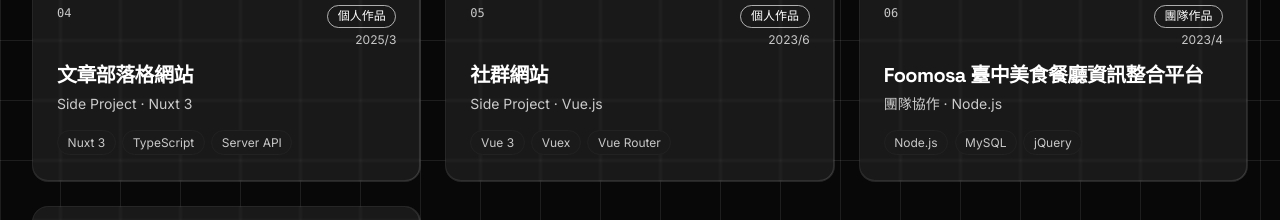
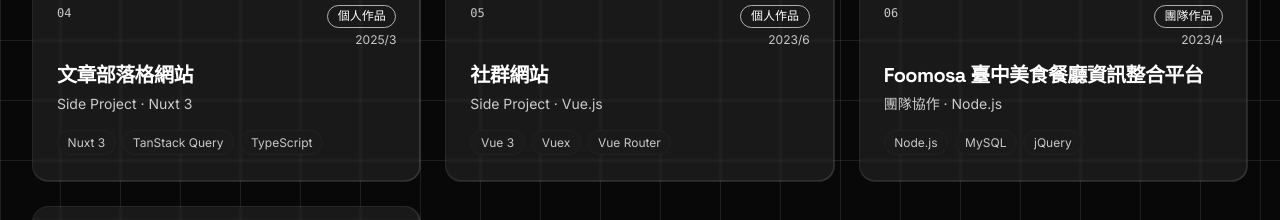
Before and after one commit to Sammyyaaa/SamYen-s-Space, a Vue app: page / in a window 1280 px wide. Shown: the part 1580-1800 px from the top of the page. Built offline with nearby package versions, Linux system fonts and the light colour scheme.

Commit message:
fix: 更新部落格網站專案資訊

```diff
--- a/src/stores/portfolioStore.ts
+++ b/src/stores/portfolioStore.ts
@@ -1,285 +1,334 @@
-import { defineStore } from 'pinia'
-import { ref, computed } from 'vue'
-import type { Project, Stat, Skill } from '@/types'
+import { defineStore } from "pinia";
+import { ref, computed } from "vue";
+import type { Project, Stat, Skill } from "@/types";
 
-
-export const usePortfolioStore = defineStore('portfolio', () => {
+export const usePortfolioStore = defineStore("portfolio", () => {
   // ── Projects ──
   const projects = ref<Project[]>([
     {
-      id: 'nanshan-life-insurance',
-      title: '南山人壽 — 團險自費加保平台',
-      subtitle: '金融保險 · 前台 / 後台',
+      id: "nanshan-life-insurance",
+      title: "南山人壽 — 團險自費加保平台",
+      subtitle: "金融保險 · 前台 / 後台",
       description:
-        '專案為新開發產品，專門為各企業對員工提供客製化的投保計畫，依照規格文件所規範的尺寸、顏色、間距等，進行開發共用元件，提升開發效率與維護性。與 PM 和 UI&UX 設計師討論優化操作介面，並與後端提供的 Swagger 文件進行串接 API。',
-      tags: ['Vite', 'Vue 3', 'TypeScript', 'Vue Router', 'Vue Animation', 'Pinia', 'Axios', 'SCSS', 'TailwindCSS', 'VeeValidate', 'Vue Draggable', 'Vue Datepicker', 'Swiper'],
-      tools: ['ESLint', 'Prettier', 'SourceTree', 'Postman', 'Git'],
-      year: '2024',
-      period: '2023/9 — 2024/9',
-      category: 'company',
-      cover: '/images/project-nanshan-life.jpg',
-      color: '#4461f2',
+        "專案為新開發產品，專門為各企業對員工提供客製化的投保計畫，依照規格文件所規範的尺寸、顏色、間距等，進行開發共用元件，提升開發效率與維護性。與 PM 和 UI&UX 設計師討論優化操作介面，並與後端提供的 Swagger 文件進行串接 API。",
+      tags: [
+        "Vite",
+        "Vue 3",
+        "TypeScript",
+        "Vue Router",
+        "Vue Animation",
+        "Pinia",
+        "Axios",
+        "SCSS",
+        "TailwindCSS",
+        "VeeValidate",
+        "Vue Draggable",
+        "Vue Datepicker",
+        "Swiper",
+      ],
+      tools: ["ESLint", "Prettier", "SourceTree", "Postman", "Git"],
+      year: "2024",
+      period: "2023/9 — 2024/9",
+      category: "company",
+      cover: "/images/project-nanshan-life.jpg",
+      color: "#4461f2",
       featured: true,
       sections: [
         {
-          title: '前台功能',
+          title: "前台功能",
           items: [
-            '企業員工帳號登入及登出',
-            '首頁套用後台自定義的網頁模板、保單明細及規範、保單異動申請進度',
-            '員工進行本人和家屬的投保計畫申請 / 異動、已投保計畫查詢',
-            '上傳身份證明文件，由後端影像辨識簽名文字',
+            "企業員工帳號登入及登出",
+            "首頁套用後台自定義的網頁模板、保單明細及規範、保單異動申請進度",
+            "員工進行本人和家屬的投保計畫申請 / 異動、已投保計畫查詢",
+            "上傳身份證明文件，由後端影像辨識簽名文字",
           ],
         },
         {
-          title: '後台功能',
+          title: "後台功能",
           items: [
-            '系統 Saml Token 驗證登入及登出',
-            '設定該企業的前台登入碼及名單',
-            '角色權限的編輯，依照角色調整權限操作範圍',
-            '管理員帳號選用角色權限、資料編輯、切換帳號使用狀態',
-            '編輯前台網站保單資訊和使用規則',
-            '自定義該企業前台網站首頁模版',
-            '客製化該企業保單計畫內容，提供員工在前台網站選擇投保計畫',
+            "系統 Saml Token 驗證登入及登出",
+            "設定該企業的前台登入碼及名單",
+            "角色權限的編輯，依照角色調整權限操作範圍",
+            "管理員帳號選用角色權限、資料編輯、切換帳號使用狀態",
+            "編輯前台網站保單資訊和使用規則",
+            "自定義該企業前台網站首頁模版",
+            "客製化該企業保單計畫內容，提供員工在前台網站選擇投保計畫",
           ],
         },
       ],
     },
     {
-      id: 'nanshan-property-insurance',
-      title: '南山產險 — 網路投保中心（前台）/ 網路會員管理平台（後台）',
-      subtitle: '平台整合優化 · 前台 / 後台',
+      id: "nanshan-property-insurance",
+      title: "南山產險 — 網路投保中心（前台）/ 網路會員管理平台（後台）",
+      subtitle: "平台整合優化 · 前台 / 後台",
       description:
-        '專案為產品的整併優化案，於南山網路投保中心和南山 LINE 兩大投保平台進行資料庫整合，因此在前後台需大規模改動 API 流程和 OTP 驗證步驟。',
-      tags: ['AngularCli', 'TypeScript', 'Angular Forms', 'Angular Material', 'Axios', 'SCSS', 'Bootstrap', 'RxJS', 'Moment.js'],
-      tools: ['ESLint', 'Prettier', 'SourceTree', 'Postman', 'Git'],
-      year: '2024',
-      period: '2024/6 — 2024/9',
-      category: 'company',
-      cover: '/images/project-nanshan-property.jpg',
-      color: '#a855f7',
+        "專案為產品的整併優化案，於南山網路投保中心和南山 LINE 兩大投保平台進行資料庫整合，因此在前後台需大規模改動 API 流程和 OTP 驗證步驟。",
+      tags: [
+        "AngularCli",
+        "TypeScript",
+        "Angular Forms",
+        "Angular Material",
+        "Axios",
+        "SCSS",
+        "Bootstrap",
+        "RxJS",
+        "Moment.js",
+      ],
+      tools: ["ESLint", "Prettier", "SourceTree", "Postman", "Git"],
+      year: "2024",
+      period: "2024/6 — 2024/9",
+      category: "company",
+      cover: "/images/project-nanshan-property.jpg",
+      color: "#a855f7",
       featured: true,
-      link: 'https://ecrwd.nanshangeneral.com.tw/nanshanEC/',
+      link: "https://ecrwd.nanshangeneral.com.tw/nanshanEC/",
       sections: [
         {
-          title: '前台優化',
+          title: "前台優化",
           items: [
-            '兩大平台整合，重構部分產品既有 API 架構，重新設計 API 資料流程',
-            '根據帳號合併的狀態，執行對應的 OTP 驗證邏輯',
+            "兩大平台整合，重構部分產品既有 API 架構，重新設計 API 資料流程",
+            "根據帳號合併的狀態，執行對應的 OTP 驗證邏輯",
           ],
         },
         {
-          title: '後台優化',
+          title: "後台優化",
           items: [
-            '兩大平台整合，重構後台所有 API 架構與流程',
-            '後台操作 UI/UX 介面優化',
-            '新增帳號合併狀態相關欄位，並增設管理權限功能',
+            "兩大平台整合，重構後台所有 API 架構與流程",
+            "後台操作 UI/UX 介面優化",
+            "新增帳號合併狀態相關欄位，並增設管理權限功能",
           ],
         },
       ],
     },
     {
-      id: 'nanshan-sales-platform',
-      title: '南山產險 — 銷售作業平台',
-      subtitle: '功能擴充 · UI 優化',
+      id: "nanshan-sales-platform",
+      title: "南山產險 — 銷售作業平台",
+      subtitle: "功能擴充 · UI 優化",
       description:
-        '此專案為新增功能、UI 優化案，提供銷售人員銷售作業平台中多種保單業務查詢，UI 介面優化使銷售人員更直覺使用投保業務功能。',
-      tags: ['AngularCli', 'TypeScript', 'Angular Forms', 'Angular Material', 'Axios', 'SCSS', 'Bootstrap', 'RxJS', 'Moment.js'],
-      tools: ['ESLint', 'Prettier', 'SourceTree', 'Postman', 'Git'],
-      year: '2024',
-      period: '2024/3 — 2024/8',
-      category: 'company',
-      cover: '/images/project-nanshan-sales.jpg',
-      color: '#06b6d4',
+        "此專案為新增功能、UI 優化案，提供銷售人員銷售作業平台中多種保單業務查詢，UI 介面優化使銷售人員更直覺使用投保業務功能。",
+      tags: [
+        "AngularCli",
+        "TypeScript",
+        "Angular Forms",
+        "Angular Material",
+        "Axios",
+        "SCSS",
+        "Bootstrap",
+        "RxJS",
+        "Moment.js",
+      ],
+      tools: ["ESLint", "Prettier", "SourceTree", "Postman", "Git"],
+      year: "2024",
+      period: "2024/3 — 2024/8",
+      category: "company",
+      cover: "/images/project-nanshan-sales.jpg",
+      color: "#06b6d4",
       featured: true,
-      link: 'https://www.nanshangeneral.com.tw/',
+      link: "https://www.nanshangeneral.com.tw/",
       sections: [
         {
-          title: '優化',
-          items: [
-            '個人保險（汽車、機車、旅遊等保險）UI/UX 操作介面優化',
-          ],
+          title: "優化",
+          items: ["個人保險（汽車、機車、旅遊等保險）UI/UX 操作介面優化"],
         },
         {
-          title: '新增功能',
+          title: "新增功能",
           items: [
-            '新增企業保險（工程保險、商業火險）申請、異動、保單明細查詢功能',
-            '跨平台查詢個人旅遊險資料功能',
+            "新增企業保險（工程保險、商業火險）申請、異動、保單明細查詢功能",
+            "跨平台查詢個人旅遊險資料功能",
           ],
         },
       ],
     },
     {
-      id: 'blog-nuxt3',
-      title: '文章部落格網站',
-      subtitle: 'Side Project · Nuxt 3',
+      id: "blog-nuxt3",
+      title: "文章部落格網站",
+      subtitle: "Side Project · Nuxt 3",
       description:
-        '以 Nuxt 3 開發的文章部落格網站，使用者在頁面上在未登入時，可操作搜尋、排序進行文章閱覽，經由登入驗證後才會顯示並操作新增、修改、刪除等編輯文章功能，使用 Neon 作為雲端 SQL 資料庫，透過 Nuxt 3 Server API，與資料庫進行 API 串接，開發過程中，使用 Git 進行版本控制，並將程式碼推上同步至 GitHub。最後，透過 Vercel 進行 Nuxt 3 專案的部屬，確保網站具備動態資料即時更新。',
-      tags: ['Nuxt 3', 'TypeScript', 'Server API', 'Neon DB'],
-      tools: ['Git', 'GitHub', 'Vercel'],
-      year: '2025',
-      period: '2025/3',
-      category: 'personal',
-      cover: '/images/project-blog.jpg',
-      color: '#10b981',
-      link: 'https://nuxt-article-blog.vercel.app/',
+        "基於 Nuxt 3 建置的文章部落格，支援 Markdown 撰寫、文章標籤分類、圖片輪播，以 TanStack Query（Vue Query）管理資料請求與快取，搭配 JWT 驗證保護管理功能，串接 Neon Serverless PostgreSQL 雲端資料庫，並部署於 Vercel，推送至 GitHub 後自動觸發部署。",
+      tags: [
+        "Nuxt 3",
+        "TanStack Query",
+        "TypeScript",
+        "Neon DB",
+        "Tailwind CSS",
+        "marked",
+        "nuxt-icon",
+        "nuxt-particles",
+      ],
+      tools: ["Git", "GitHub", "Vercel"],
+      year: "2025",
+      period: "2025/3",
+      category: "personal",
+      cover: "/images/project-blog.jpg",
+      color: "#10b981",
+      link: "https://nuxt-article-blog.vercel.app/",
       sections: [
         {
-          title: '主要功能',
+          title: "主要功能",
           items: [
-            '未登入：搜尋、排序進行文章閱覽',
-            '登入驗證後：新增、修改、刪除等編輯文章功能',
-            'Neon 雲端 SQL 資料庫，透過 Nuxt 3 Server API 串接',
-            'Git 版本控制，程式碼推送至 GitHub',
-            '透過 Vercel 部署，動態資料即時更新',
+            "未登入：搜尋、排序、標籤分類進行文章閱覽、圖片輪播",
+            "JWT 驗證登入後：Markdown 撰寫，新增、修改、刪除文章",
+            "TanStack Query 全域快取管理、useQuery / useMutation",
+            "SSR dehydrate/hydrate、removeQueries + prefetchQuery 背景預熱",
+            "Neon Serverless PostgreSQL，透過 Nuxt 3 Server API 串接",
+            "推送至 GitHub 後自動部署至 Vercel",
           ],
         },
       ],
     },
     {
-      id: 'social-vue',
-      title: '社群網站',
-      subtitle: 'Side Project · Vue.js',
+      id: "social-vue",
+      title: "社群網站",
+      subtitle: "Side Project · Vue.js",
       description:
-        '以社群為主的網站，與好友有著良好互動以及留言、點讚、收藏等功能。這個網站使用 Vue 3 作為前端框架，來創建各種功能豐富的組件，例如個人資料頁面、文章頁面、評論系統等。運用 Vuex 進行全域狀態管理，使用 Vue Router 達成各頁面間的切換，以及 Vite 作為開發工具。',
-      tags: ['Vue 3', 'Vuex', 'Vue Router', 'Vite'],
-      tools: ['Git'],
-      year: '2023',
-      period: '2023/6',
-      category: 'personal',
-      cover: '/images/project-social.jpg',
-      color: '#f59e0b',
-      link: 'https://sammyyaaa.github.io/SocialNetworkingSite.github.io/',
+        "以社群為主的網站，與好友有著良好互動以及留言、點讚、收藏等功能。這個網站使用 Vue 3 作為前端框架，來創建各種功能豐富的組件，例如個人資料頁面、文章頁面、評論系統等。運用 Vuex 進行全域狀態管理，使用 Vue Router 達成各頁面間的切換，以及 Vite 作為開發工具。",
+      tags: ["Vue 3", "Vuex", "Vue Router", "Vite"],
+      tools: ["Git"],
+      year: "2023",
+      period: "2023/6",
+      category: "personal",
+      cover: "/images/project-social.jpg",
+      color: "#f59e0b",
+      link: "https://sammyyaaa.github.io/SocialNetworkingSite.github.io/",
       sections: [
         {
-          title: '主要功能',
+          title: "主要功能",
           items: [
-            '個人資料頁面、文章頁面、評論系統元件',
-            '留言、點讚、收藏等好友互動功能',
-            'Vuex 全域狀態管理，有效讀取文章與個人資料',
-            'Vue Router 實現個人資料、文章、編輯頁面間的切換',
+            "個人資料頁面、文章頁面、評論系統元件",
+            "留言、點讚、收藏等好友互動功能",
+            "Vuex 全域狀態管理，有效讀取文章與個人資料",
+            "Vue Router 實現個人資料、文章、編輯頁面間的切換",
           ],
         },
       ],
     },
     {
-      id: 'foomosa',
-      title: 'Foomosa 臺中美食餐廳資訊整合平台',
-      subtitle: '團隊協作 · Node.js',
+      id: "foomosa",
+      title: "Foomosa 臺中美食餐廳資訊整合平台",
+      subtitle: "團隊協作 · Node.js",
       description:
-        '專案負責頁面「會員專區」，透過 Chart.js 做出幸運轉盤旋轉動畫效果。經由 Node.js 串接 MySQL 資料庫取得動態資料，Session 會接收不同使用者 ID 狀態，顯示該使用者登入頁面。jQuery Ajax 請求遵守 RESTful API 動態編輯資料，在 EJS 模板中渲染出會員專區的個人介面。',
-      tags: ['Node.js', 'MySQL', 'jQuery', 'EJS', 'Chart.js', 'Ajax', 'RESTful API'],
-      tools: ['GitHub', 'SourceTree'],
-      year: '2023',
-      period: '2023/4',
-      category: 'team',
-      cover: '/images/project-foomosa.jpg',
-      color: '#f97316',
-      link: 'https://github.com/Sammyyaaa/foomosa',
+        "專案負責頁面「會員專區」，透過 Chart.js 做出幸運轉盤旋轉動畫效果。經由 Node.js 串接 MySQL 資料庫取得動態資料，Session 會接收不同使用者 ID 狀態，顯示該使用者登入頁面。jQuery Ajax 請求遵守 RESTful API 動態編輯資料，在 EJS 模板中渲染出會員專區的個人介面。",
+      tags: [
+        "Node.js",
+        "MySQL",
+        "jQuery",
+        "EJS",
+        "Chart.js",
+        "Ajax",
+        "RESTful API",
+      ],
+      tools: ["GitHub", "SourceTree"],
+      year: "2023",
+      period: "2023/4",
+      category: "team",
+      cover: "/images/project-foomosa.jpg",
+      color: "#f97316",
+      link: "https://github.com/Sammyyaaa/foomosa",
       sections: [
         {
-          title: '會員專區功能',
+          title: "會員專區功能",
           items: [
-            '幸運轉盤旋轉動畫效果，中獎時資料寫入資料庫',
-            'Node.js 串接 MySQL 資料庫，Session 接收使用者 ID 狀態',
-            'jQuery Ajax 遵守 RESTful API 動態編輯資料',
-            'EJS 模板渲染會員專區個人介面',
-            '優惠券輸入有效驗證判斷功能',
-            '編輯從店家頁面收藏的美食口袋名單',
-            '店家評論與評分功能實現',
+            "幸運轉盤旋轉動畫效果，中獎時資料寫入資料庫",
+            "Node.js 串接 MySQL 資料庫，Session 接收使用者 ID 狀態",
+            "jQuery Ajax 遵守 RESTful API 動態編輯資料",
+            "EJS 模板渲染會員專區個人介面",
+            "優惠券輸入有效驗證判斷功能",
+            "編輯從店家頁面收藏的美食口袋名單",
+            "店家評論與評分功能實現",
           ],
         },
       ],
     },
     {
-      id: 'architect-website',
-      title: '建築師形象網站',
-      subtitle: 'Side Project · Bootstrap',
+      id: "architect-website",
+      title: "建築師形象網站",
+      subtitle: "Side Project · Bootstrap",
       description:
-        '展示和介紹建築公司或服務內容。網站使用簡約的設計風格和黑灰白色調來呈現建築師品牌形象和建築相關作品。確保網站在不同設備和螢幕尺寸上的良好顯示，使用 RWD 來開發網站。網站介面以 Bootstrap Grid 完成主要架構，互動功能使用 JavaScript 來完成輪播圖、彈出視窗等功能，並以套件 AOS 完成動畫效果展示。',
-      tags: ['HTML', 'CSS', 'JavaScript', 'Bootstrap', 'AOS'],
-      tools: ['Git'],
-      year: '2023',
-      period: '2023/3',
-      category: 'personal',
-      cover: '/images/project-architect.jpg',
-      color: '#94a3b8',
-      link: 'https://sammyyaaa.github.io/Architect-Firm-Image-Website.github.io/Architect%20Firm%20Image%20Webside/',
+        "展示和介紹建築公司或服務內容。網站使用簡約的設計風格和黑灰白色調來呈現建築師品牌形象和建築相關作品。確保網站在不同設備和螢幕尺寸上的良好顯示，使用 RWD 來開發網站。網站介面以 Bootstrap Grid 完成主要架構，互動功能使用 JavaScript 來完成輪播圖、彈出視窗等功能，並以套件 AOS 完成動畫效果展示。",
+      tags: ["HTML", "CSS", "JavaScript", "Bootstrap", "AOS"],
+      tools: ["Git"],
+      year: "2023",
+      period: "2023/3",
+      category: "personal",
+      cover: "/images/project-architect.jpg",
+      color: "#94a3b8",
+      link: "https://sammyyaaa.github.io/Architect-Firm-Image-Website.github.io/Architect%20Firm%20Image%20Webside/",
       sections: [
         {
-          title: '主要特色',
+          title: "主要特色",
           items: [
-            '簡約黑灰白設計風格，呈現建築師品牌形象與建築相關作品',
-            'RWD 確保在不同設備和螢幕尺寸上的良好顯示',
-            'Bootstrap Grid 完成主要架構',
-            'JavaScript 完成輪播圖、彈出視窗等互動功能',
-            'AOS 套件完成動畫效果展示',
+            "簡約黑灰白設計風格，呈現建築師品牌形象與建築相關作品",
+            "RWD 確保在不同設備和螢幕尺寸上的良好顯示",
+            "Bootstrap Grid 完成主要架構",
+            "JavaScript 完成輪播圖、彈出視窗等互動功能",
+            "AOS 套件完成動畫效果展示",
           ],
         },
       ],
     },
-  ])
+  ]);
 
   const featuredProjects = computed(() =>
     projects.value.filter((p) => p.featured),
-  )
+  );
 
   const companyProjects = computed(() =>
-    projects.value.filter((p) => p.category === 'company'),
-  )
+    projects.value.filter((p) => p.category === "company"),
+  );
 
   const personalProjects = computed(() =>
-    projects.value.filter((p) => p.category === 'personal'),
-  )
+    projects.value.filter((p) => p.category === "personal"),
+  );
 
   function getProject(id: string): Project | undefined {
-    return projects.value.find((p) => p.id === id)
+    return projects.value.find((p) => p.id === id);
   }
 
   // ── Stats ──
   const stats = ref<Stat[]>([
-    { value: '20+', label: '掌握技術' },
-    { value: '7', label: '項完成專案' },
-    { value: '3', label: '金融保險系統' },
-    { value: '∞', label: '對細節的執著' },
-  ])
+    { value: "20+", label: "掌握技術" },
+    { value: "7", label: "項完成專案" },
+    { value: "3", label: "金融保險系統" },
+    { value: "∞", label: "對細節的執著" },
+  ]);
 
   // ── Skills ──
   const skills = ref<Skill[]>([
-    { name: 'HTML5', category: 'basics' },
-    { name: 'CSS3', category: 'basics' },
-    { name: 'RWD', category: 'basics' },
-    { name: 'JavaScript ES6+', category: 'basics' },
-    { name: 'TypeScript', category: 'basics' },
-    { name: 'jQuery', category: 'basics' },
-    { name: 'Sass', category: 'styling' },
-    { name: 'Bootstrap', category: 'styling' },
-    { name: 'Tailwind CSS', category: 'styling' },
-    { name: 'Vue', category: 'frameworks' },
-    { name: 'Nuxt 3', category: 'frameworks' },
-    { name: 'Angular', category: 'frameworks' },
-    { name: 'Vuex', category: 'state' },
-    { name: 'Pinia', category: 'state' },
-    { name: 'RxJS', category: 'state' },
-    { name: 'Vite', category: 'build' },
-    { name: 'npm', category: 'build' },
-    { name: 'Yarn', category: 'build' },
-    { name: 'Ajax', category: 'api' },
-    { name: 'Axios', category: 'api' },
-    { name: 'Fetch', category: 'api' },
-    { name: 'RESTful', category: 'api' },
-    { name: 'Photoshop', category: 'uiux' },
-    { name: 'Illustrator', category: 'uiux' },
-    { name: 'Figma', category: 'uiux' },
-    { name: 'ESLint', category: 'devtools' },
-    { name: 'Prettier', category: 'devtools' },
-    { name: 'Git', category: 'devtools' },
-    { name: 'GitHub', category: 'devtools' },
-    { name: 'SourceTree', category: 'devtools' },
-    { name: 'Postman', category: 'devtools' },
-    { name: 'Claude Code', category: 'aitools' },
-    { name: 'Spec-driven Development', category: 'aitools' },
-    { name: 'Sandbox', category: 'aitools' },
-  ])
+    { name: "HTML5", category: "basics" },
+    { name: "CSS3", category: "basics" },
+    { name: "RWD", category: "basics" },
+    { name: "JavaScript ES6+", category: "basics" },
+    { name: "TypeScript", category: "basics" },
+    { name: "jQuery", category: "basics" },
+    { name: "Sass", category: "styling" },
+    { name: "Bootstrap", category: "styling" },
+    { name: "Tailwind CSS", category: "styling" },
+    { name: "Vue", category: "frameworks" },
+    { name: "Nuxt 3", category: "frameworks" },
+    { name: "Angular", category: "frameworks" },
+    { name: "Vuex", category: "state" },
+    { name: "Pinia", category: "state" },
+    { name: "RxJS", category: "state" },
+    { name: "Vite", category: "build" },
+    { name: "npm", category: "build" },
+    { name: "Yarn", category: "build" },
+    { name: "Ajax", category: "api" },
+    { name: "Axios", category: "api" },
+    { name: "Fetch", category: "api" },
+    { name: "RESTful", category: "api" },
+    { name: "Photoshop", category: "uiux" },
+    { name: "Illustrator", category: "uiux" },
+    { name: "Figma", category: "uiux" },
+    { name: "ESLint", category: "devtools" },
+    { name: "Prettier", category: "devtools" },
+    { name: "Git", category: "devtools" },
+    { name: "GitHub", category: "devtools" },
+    { name: "SourceTree", category: "devtools" },
+    { name: "Postman", category: "devtools" },
+    { name: "Claude Code", category: "aitools" },
+    { name: "Spec-driven Development", category: "aitools" },
+    { name: "Sandbox", category: "aitools" },
+  ]);
 
   return {
     projects,
@@ -289,5 +338,5 @@ export const usePortfolioStore = defineStore('portfolio', () => {
     stats,
     skills,
     getProject,
-  }
-})
+  };
+});
```
